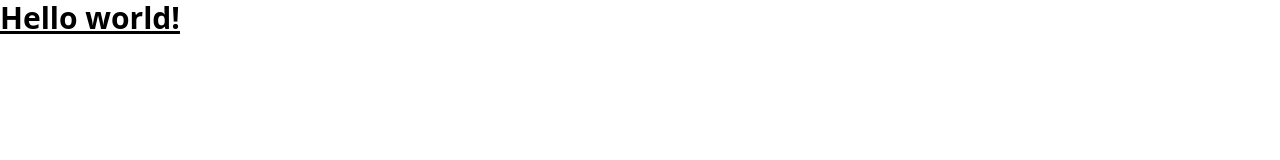
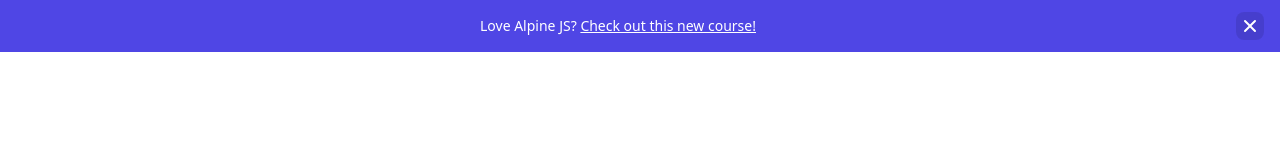
Before and after one commit to grdmno/vite-tailwind, a website built with Vite: page index.html in a window 1280 px wide. Built offline with nearby package versions, Linux system fonts and the light colour scheme.

```diff
--- a/index.html
+++ b/index.html
@@ -10,9 +10,27 @@
 </head>
 
 <body>
-  <h1 class="text-3xl font-bold underline">
-    Hello world!
-  </h1>
+  <!-- Announcement bar -->
+  <div class="flex items-center justify-between gap-4 bg-indigo-600 px-4 py-3 text-white">
+
+    <div class="max-w-7xl mx-auto">
+      <p class="text-sm font-medium">
+        Love Alpine JS?
+        <a href="#" class="inline-block underline">Check out this new course!</a>
+      </p>
+    </div>
+
+    <button aria-label="Dismiss" class="shrink-0 rounded-lg bg-black/10 p-1 transition hover:bg-black/20">
+      <svg xmlns="http://www.w3.org/2000/svg" class="h-5 w-5" viewBox="0 0 20 20" fill="currentColor">
+        <path fill-rule="evenodd"
+          d="M4.293 4.293a1 1 0 011.414 0L10 8.586l4.293-4.293a1 1 0 111.414 1.414L11.414 10l4.293 4.293a1 1 0 01-1.414 1.414L10 11.414l-4.293 4.293a1 1 0 01-1.414-1.414L8.586 10 4.293 5.707a1 1 0 010-1.414z"
+          clip-rule="evenodd" />
+      </svg>
+    </button>
+  </div>
+
+  <!-- Banner -->
+
   <script type="module" src="/main.js"></script>
 </body>
 
--- a/package.json
+++ b/package.json
@@ -10,6 +10,8 @@
   },
   "devDependencies": {
     "autoprefixer": "^10.4.19",
+    "prettier": "^3.3.2",
+    "prettier-plugin-tailwindcss": "^0.6.5",
     "tailwindcss": "^3.4.4",
     "vite": "^5.3.1"
   }
```
Also changed, not shown: 2 other files.
